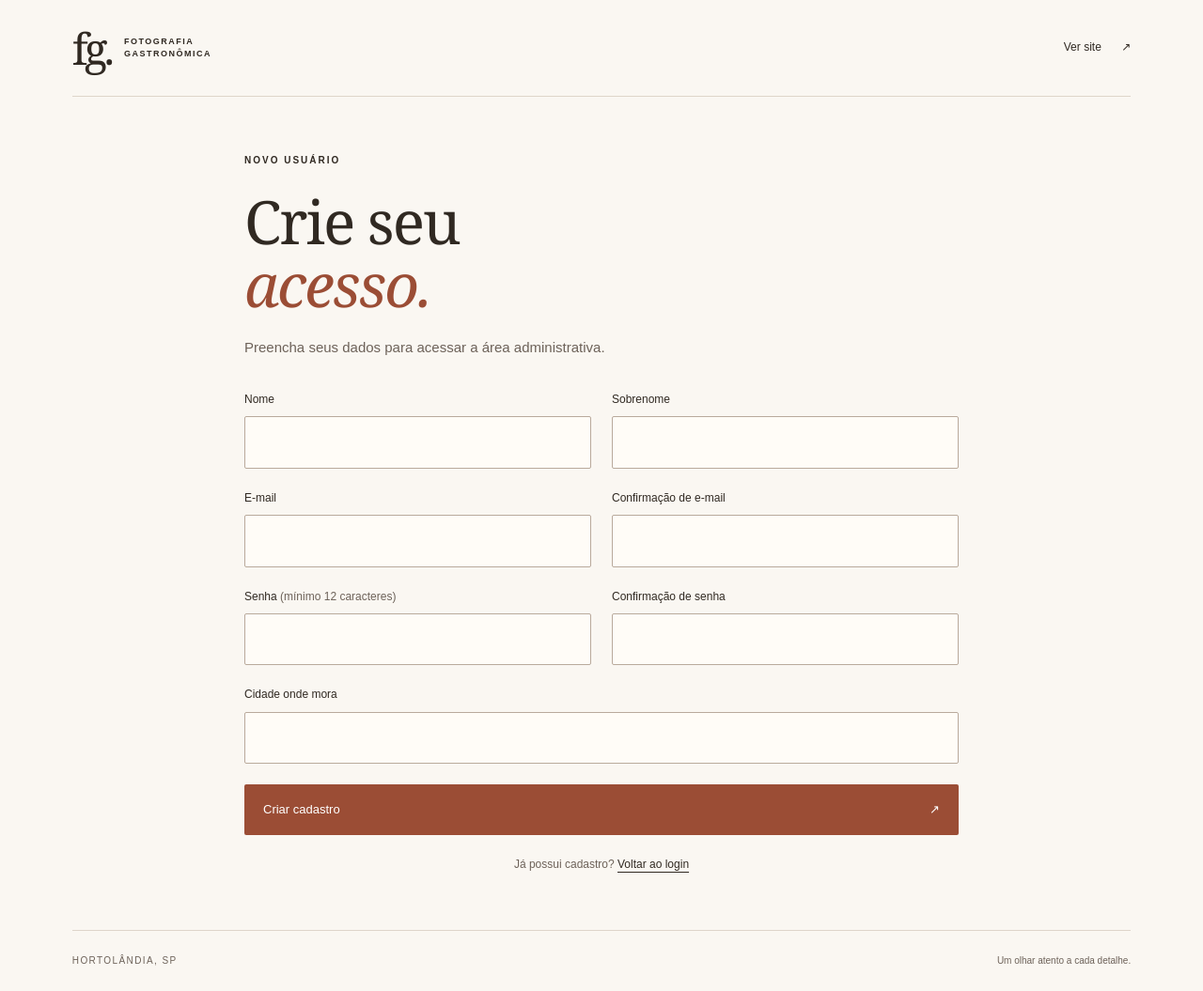
After one commit to Figueiredo0512/Fotografia_comercial, a Flask app: template templates/register.html in a window 1280 px wide. The commit adds this page. Shown: the whole page at 94% size. Run offline with Flask 3, Linux system fonts and the light colour scheme; the template is opened without the code that fills it, so the values that code supplies are empty; parts of the project's set-up code (start-up, migrations or seed data) failed here and were passed over.

Commit message:
Adiciona cadastro funcional de usuários

```diff
--- a/admin.css
+++ b/admin.css
@@ -29,6 +29,11 @@ a:focus-visible, button:focus-visible { outline: 3px solid var(--accent); outlin
 main { flex: 1; width: 100%; }
 .auth-page main { display: grid; place-items: center; padding: 60px 24px; }
 .auth-card { width: 100%; max-width: 410px; }
+.register-card { max-width: 760px; }
+.register-grid { display: grid; grid-template-columns: repeat(2, minmax(0, 1fr)); gap: 0 22px; }
+.register-city { grid-column: 1 / -1; }
+.auth-switch { margin: 22px 0 0; color: var(--muted); text-align: center; font-size: 12px; }
+.auth-switch a { color: var(--ink); text-decoration: underline; text-underline-offset: 4px; }
 .eyebrow { font-size: 10px; font-weight: bold; letter-spacing: 2px; margin: 0 0 24px; }
 h1 { font: normal 64px/1.04 var(--serif); letter-spacing: -2px; margin: 0 0 22px; }
 h1 em { color: var(--accent); font-weight: normal; }
@@ -210,4 +215,6 @@ label span { color: var(--muted); }
   .portfolio-form { padding: 20px; }
   .portfolio-library { margin-top: 40px; }
   .portfolio-grid { grid-template-columns: minmax(0, 1fr); }
+  .register-grid { grid-template-columns: minmax(0, 1fr); gap: 0; }
+  .register-city { grid-column: auto; }
 }
--- a/server.py
+++ b/server.py
@@ -74,6 +74,15 @@ def create_app(test_config=None):
                 id INTEGER PRIMARY KEY CHECK (id = 1), email TEXT NOT NULL,
                 password_hash TEXT NOT NULL
             );
+            CREATE TABLE IF NOT EXISTS users (
+                id INTEGER PRIMARY KEY AUTOINCREMENT,
+                first_name TEXT NOT NULL,
+                last_name TEXT NOT NULL,
+                email TEXT NOT NULL COLLATE NOCASE UNIQUE,
+                password_hash TEXT NOT NULL,
+                city TEXT NOT NULL,
+                created_at TEXT NOT NULL
+            );
             CREATE TABLE IF NOT EXISTS challenges (
                 id TEXT PRIMARY KEY, code_hash TEXT NOT NULL,
                 expires REAL NOT NULL, attempts INTEGER NOT NULL DEFAULT 0,
@@ -108,12 +117,26 @@ def create_app(test_config=None):
         ''')
         columns = {row[1] for row in db.execute('PRAGMA table_info(visits)').fetchall()}
         photo_columns = {row[1] for row in db.execute('PRAGMA table_info(portfolio_images)')}
+        challenge_columns = {row[1] for row in db.execute('PRAGMA table_info(challenges)')}
+        session_columns = {row[1] for row in db.execute('PRAGMA table_info(sessions)')}
+        if 'email' not in challenge_columns:
+            db.execute("ALTER TABLE challenges ADD COLUMN email TEXT NOT NULL DEFAULT ''")
+        if 'email' not in session_columns:
+            db.execute("ALTER TABLE sessions ADD COLUMN email TEXT NOT NULL DEFAULT ''")
         if 'hidden' not in photo_columns:
             db.execute('ALTER TABLE portfolio_images ADD COLUMN hidden INTEGER NOT NULL DEFAULT 0')
         if 'visit_type' not in columns:
             db.execute("ALTER TABLE visits ADD COLUMN visit_type TEXT NOT NULL DEFAULT 'reuniao'")
         if 'equipment' not in columns:
             db.execute("ALTER TABLE visits ADD COLUMN equipment TEXT NOT NULL DEFAULT ''")
+        legacy_admin = db.execute('SELECT email, password_hash FROM admin WHERE id = 1').fetchone()
+        if legacy_admin:
+            db.execute(
+                '''INSERT OR IGNORE INTO users
+                   (first_name, last_name, email, password_hash, city, created_at)
+                   VALUES (?, ?, ?, ?, ?, ?)''',
+                ('Administrador', '', legacy_admin[0], legacy_admin[1], 'A definir', datetime.now().isoformat(timespec='seconds')),
+            )
     os.chmod(db_path, 0o600)
     dummy_hash = generate_password_hash(secrets.token_urlsafe(32), method='scrypt')
 
@@ -149,8 +172,9 @@ def create_app(test_config=None):
         token = session.get('auth', '')
         if not token:
             return False
-        row = db().execute('SELECT expires FROM sessions WHERE token_hash = ?', (digest(token),)).fetchone()
+        row = db().execute('SELECT expires, email FROM sessions WHERE token_hash = ?', (digest(token),)).fetchone()
         if row and row['expires'] > now():
+            g.user_email = row['email']
             return True
         session.pop('auth', None)
         return False
@@ -163,7 +187,7 @@ def create_app(test_config=None):
     def protect_requests():
         if request.path.startswith('/admin'):
             g.admin_authenticated = authenticated()
-            public_endpoints = {'asset', 'login', 'verify', 'resend'}
+            public_endpoints = {'asset', 'login', 'register', 'verify', 'resend'}
             if request.endpoint not in public_endpoints and not g.admin_authenticated:
                 return redirect(url_for('login'))
         if request.method == 'POST':
@@ -238,8 +262,11 @@ def create_app(test_config=None):
                 smtp.login(config['username'], smtp_password)
                 smtp.send_message(message)
 
-    def login_page(error=None, status=200, email=''):
-        return render_template('login.html', error=error, email=email), status
+    def login_page(error=None, status=200, email='', message=None):
+        return render_template('login.html', error=error, email=email, message=message), status
+
+    def registration_page(error=None, status=200, values=None):
+        return render_template('register.html', error=error, values=values or {}), status
 
     @app.get('/')
     @app.get('/index.html')
@@ -268,26 +295,27 @@ def create_app(test_config=None):
         if authenticated():
             return redirect(url_for('dashboard'))
         if request.method == 'GET':
-            return login_page()
+            message = 'Cadastro concluído. Entre para receber seu código de acesso.' if request.args.get('registered') == '1' else None
+            return login_page(message=message)
         email = request.form.get('email', '').strip().lower()
         password = request.form.get('password', '')
         if len(email) > 254 or len(password) > 256 or not login_limit(email):
             return login_page('E-mail ou senha incorretos, ou muitas tentativas seguidas.', 401, email)
-        admin = db().execute('SELECT * FROM admin WHERE id = 1').fetchone()
-        correct = check_password_hash(admin['password_hash'] if admin else dummy_hash, password)
-        if not admin or not correct or email != admin['email']:
+        user = db().execute('SELECT * FROM users WHERE email = ?', (email,)).fetchone()
+        correct = check_password_hash(user['password_hash'] if user else dummy_hash, password)
+        if not user or not correct:
             return login_page('E-mail ou senha incorretos.', 401, email)
         challenge = secrets.token_urlsafe(32)
         code = f'{secrets.randbelow(1000000):06d}'
         try:
             with db() as connection:
                 connection.execute('BEGIN IMMEDIATE')
-                connection.execute('DELETE FROM challenges')
+                connection.execute('DELETE FROM challenges WHERE email = ?', (user['email'],))
                 connection.execute(
-                    'INSERT INTO challenges (id, code_hash, expires, last_send) VALUES (?, ?, ?, ?)',
-                    (challenge, code_digest(challenge, code), now() + CODE_LIFETIME, now()),
+                    'INSERT INTO challenges (id, code_hash, expires, last_send, email) VALUES (?, ?, ?, ?, ?)',
+                    (challenge, code_digest(challenge, code), now() + CODE_LIFETIME, now(), user['email']),
                 )
-                send_code(admin['email'], code)
+                send_code(user['email'], code)
         except (smtplib.SMTPException, OSError, RuntimeError, ValueError, json.JSONDecodeError):
             app.logger.warning('Não foi possível enviar o código de acesso. Confira a configuração SMTP.')
             return login_page('Não foi possível enviar o código. Verifique a configuração de e-mail do administrador.', 503, email)
@@ -295,6 +323,43 @@ def create_app(test_config=None):
         session['pending'] = challenge
         csrf()
         return redirect(url_for('verify'), code=303)
+
+    @app.route('/admin/cadastro', methods=['GET', 'POST'])
+    def register():
+        if authenticated():
+            return redirect(url_for('dashboard'))
+        if request.method == 'GET':
+            return registration_page()
+        values = {
+            'first_name': request.form.get('first_name', '').strip(),
+            'last_name': request.form.get('last_name', '').strip(),
+            'email': request.form.get('email', '').strip().lower(),
+            'email_confirmation': request.form.get('email_confirmation', '').strip().lower(),
+            'city': request.form.get('city', '').strip(),
+        }
+        password = request.form.get('password', '')
+        password_confirmation = request.form.get('password_confirmation', '')
+        if not all(values.values()):
+            return registration_page('Preencha todos os campos.', 400, values)
+        if any(len(values[field]) > 100 for field in ('first_name', 'last_name', 'city')):
+            return registration_page('Nome, sobrenome e cidade devem ter até 100 caracteres.', 400, values)
+        if not valid_email(values['email']) or values['email'] != values['email_confirmation']:
+            return registration_page('Os e-mails informados precisam ser válidos e iguais.', 400, values)
+        if not 12 <= len(password) <= 256 or password != password_confirmation:
+            return registration_page('As senhas precisam ser iguais e ter pelo menos 12 caracteres.', 400, values)
+        try:
+            with db() as connection:
+                connection.execute(
+                    '''INSERT INTO users
+                       (first_name, last_name, email, password_hash, city, created_at)
+                       VALUES (?, ?, ?, ?, ?, ?)''',
+                    (values['first_name'], values['last_name'], values['email'],
+                     generate_password_hash(password, method='scrypt'), values['city'],
+                     datetime.now().isoformat(timespec='seconds')),
+                )
+        except sqlite3.IntegrityError:
+            return registration_page('Já existe uma conta cadastrada com este e-mail.', 409, values)
+        return redirect(url_for('login', registered='1'), code=303)
 
     @app.route('/admin/verificar', methods=['GET', 'POST'])
     def verify():
@@ -320,14 +385,16 @@ def create_app(test_config=None):
                 else:
                     connection.execute('DELETE FROM challenges WHERE id = ?', (challenge_id,))
                     token = secrets.token_urlsafe(32)
-                    connection.execute('INSERT INTO sessions VALUES (?, ?)', (digest(token), now() + SESSION_LIFETIME))
+                    connection.execute(
+                        'INSERT INTO sessions (token_hash, expires, email) VALUES (?, ?, ?)',
+                        (digest(token), now() + SESSION_LIFETIME, row['email']),
+                    )
                     session.clear()
                     session.permanent = True
                     session['auth'] = token
                     csrf()
                     return redirect(url_for('dashboard'), code=303)
-        admin = db().execute('SELECT email FROM admin WHERE id = 1').fetchone()
-        return render_template('verify.html', email=admin['email'], error=error, sent=request.args.get('sent') == '1'), status
+        return render_template('verify.html', email=row['email'], error=error, sent=request.args.get('sent') == '1'), status
 
     @app.post('/admin/reenviar')
     def resend():
@@ -338,14 +405,13 @@ def create_app(test_config=None):
             if not row or row['expires'] <= now() or row['attempts'] >= MAX_ATTEMPTS:
                 session.pop('pending', None)
                 return login_page('O código expirou. Entre novamente.', 401)
-            admin = connection.execute('SELECT email FROM admin WHERE id = 1').fetchone()
             if now() - row['last_send'] < 60 or row['sends'] >= 3:
-                return render_template('verify.html', email=admin['email'], error='Aguarde um minuto entre envios. São permitidos até três envios por acesso.'), 429
+                return render_template('verify.html', email=row['email'], error='Aguarde um minuto entre envios. São permitidos até três envios por acesso.'), 429
             code = f'{secrets.randbelow(1000000):06d}'
             try:
-                send_code(admin['email'], code)
+                send_code(row['email'], code)
             except (smtplib.SMTPException, OSError, RuntimeError, ValueError, json.JSONDecodeError):
-                return render_template('verify.html', email=admin['email'], error='Não foi possível reenviar. O código anterior continua válido até expirar.'), 503
+                return render_template('verify.html', email=row['email'], error='Não foi possível reenviar. O código anterior continua válido até expirar.'), 503
             connection.execute(
                 'UPDATE challenges SET code_hash = ?, last_send = ?, sends = sends + 1 WHERE id = ?',
                 (code_digest(challenge_id, code), now(), challenge_id),
@@ -355,7 +421,7 @@ def create_app(test_config=None):
     @app.get('/admin')
     @app.get('/admin/')
     def dashboard():
-        admin = db().execute('SELECT email FROM admin WHERE id = 1').fetchone()
+        admin = db().execute('SELECT email FROM users WHERE email = ?', (g.user_email,)).fetchone()
         requested_month = request.args.get('month', '')
         try:
             month_date = datetime.strptime(requested_month, '%Y-%m').date().replace(day=1)
@@ -567,7 +633,7 @@ def create_app(test_config=None):
     def add_visit():
         payload, error = visit_payload()
         if error:
-            admin = db().execute('SELECT email FROM admin WHERE id = 1').fetchone()
+            admin = db().execute('SELECT email FROM users WHERE email = ?', (g.user_email,)).fetchone()
             month_date = date.today().replace(day=1)
             visit_date = request.form.get('visit_date', '')
             if len(visit_date) >= 7:
@@ -660,6 +726,17 @@ def main():
                 'INSERT OR REPLACE INTO admin VALUES (1, ?, ?)',
                 (email, generate_password_hash(password, method='scrypt')),
             )
+            password_hash = connection.execute('SELECT password_hash FROM admin WHERE id = 1').fetchone()[0]
+            existing_user = connection.execute('SELECT id FROM users WHERE email = ?', (email,)).fetchone()
+            if existing_user:
+                connection.execute('UPDATE users SET password_hash = ? WHERE id = ?', (password_hash, existing_user[0]))
+            else:
+                connection.execute(
+                    '''INSERT INTO users
+                       (first_name, last_name, email, password_hash, city, created_at)
+                       VALUES (?, ?, ?, ?, ?, ?)''',
+                    ('Administrador', '', email, password_hash, 'A definir', datetime.now().isoformat(timespec='seconds')),
+                )
             connection.execute('DELETE FROM sessions')
             connection.execute('DELETE FROM challenges')
         print('Administrador configurado. A senha foi armazenada como hash; sessões anteriores foram encerradas.')
--- a/templates/login.html
+++ b/templates/login.html
@@ -5,6 +5,7 @@
   <p class="eyebrow">ÁREA ADMINISTRATIVA</p>
   <h1 id="login-title">Seu espaço<br>de <em>criação.</em></h1>
   <p class="description">Entre para cuidar da agenda e do portfólio.</p>
+  {% if message %}<p class="message success" role="status">{{ message }}</p>{% endif %}
   {% if error %}<p class="message error" role="alert">{{ error }}</p>{% endif %}
   <form method="post" action="/admin/login">
     <input type="hidden" name="csrf_token" value="{{ csrf_token() }}">
@@ -12,5 +13,6 @@
     <div class="field"><label for="password">Senha</label><input id="password" name="password" type="password" autocomplete="current-password" maxlength="256" placeholder="Sua senha" required></div>
     <button class="button" type="submit">Entrar <span aria-hidden="true">↗</span></button>
   </form>
+  <p class="auth-switch">Ainda não tem acesso? <a href="/admin/cadastro">Criar cadastro</a></p>
 </section>
 {% endblock %}
--- /dev/null
+++ b/templates/register.html
@@ -0,0 +1,24 @@
+{% extends 'base.html' %}
+{% block title %}Criar cadastro{% endblock %}
+{% block content %}
+<section class="auth-card register-card" aria-labelledby="register-title">
+  <p class="eyebrow">NOVO USUÁRIO</p>
+  <h1 id="register-title">Crie seu<br><em>acesso.</em></h1>
+  <p class="description">Preencha seus dados para acessar a área administrativa.</p>
+  {% if error %}<p class="message error" role="alert">{{ error }}</p>{% endif %}
+  <form method="post" action="/admin/cadastro">
+    <input type="hidden" name="csrf_token" value="{{ csrf_token() }}">
+    <div class="register-grid">
+      <div class="field"><label for="first_name">Nome</label><input id="first_name" name="first_name" autocomplete="given-name" maxlength="100" value="{{ values.get('first_name', '') }}" required></div>
+      <div class="field"><label for="last_name">Sobrenome</label><input id="last_name" name="last_name" autocomplete="family-name" maxlength="100" value="{{ values.get('last_name', '') }}" required></div>
+      <div class="field"><label for="email">E-mail</label><input id="email" name="email" type="email" autocomplete="email" maxlength="254" value="{{ values.get('email', '') }}" required></div>
+      <div class="field"><label for="email_confirmation">Confirmação de e-mail</label><input id="email_confirmation" name="email_confirmation" type="email" autocomplete="email" maxlength="254" value="{{ values.get('email_confirmation', '') }}" required></div>
+      <div class="field"><label for="password">Senha <span>(mínimo 12 caracteres)</span></label><input id="password" name="password" type="password" autocomplete="new-password" minlength="12" maxlength="256" required></div>
+      <div class="field"><label for="password_confirmation">Confirmação de senha</label><input id="password_confirmation" name="password_confirmation" type="password" autocomplete="new-password" minlength="12" maxlength="256" required></div>
+      <div class="field register-city"><label for="city">Cidade onde mora</label><input id="city" name="city" autocomplete="address-level2" maxlength="100" value="{{ values.get('city', '') }}" required></div>
+    </div>
+    <button class="button" type="submit">Criar cadastro <span aria-hidden="true">↗</span></button>
+  </form>
+  <p class="auth-switch">Já possui cadastro? <a href="/admin/login">Voltar ao login</a></p>
+</section>
+{% endblock %}
```
Also changed, not shown: ADMINISTRACAO.md (+4 -2 lines), test_auth.py (+49 -3 lines), README.md.
